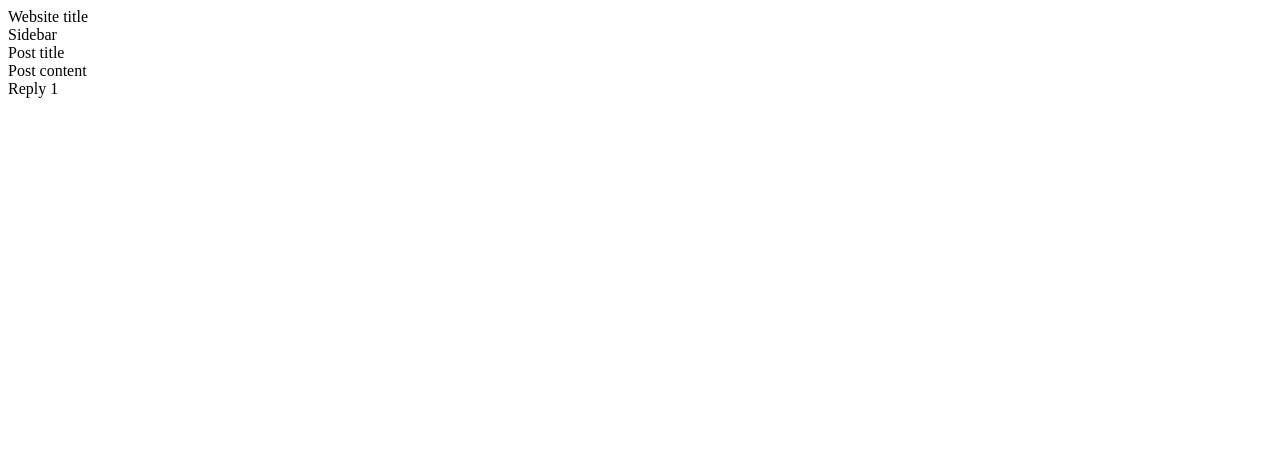
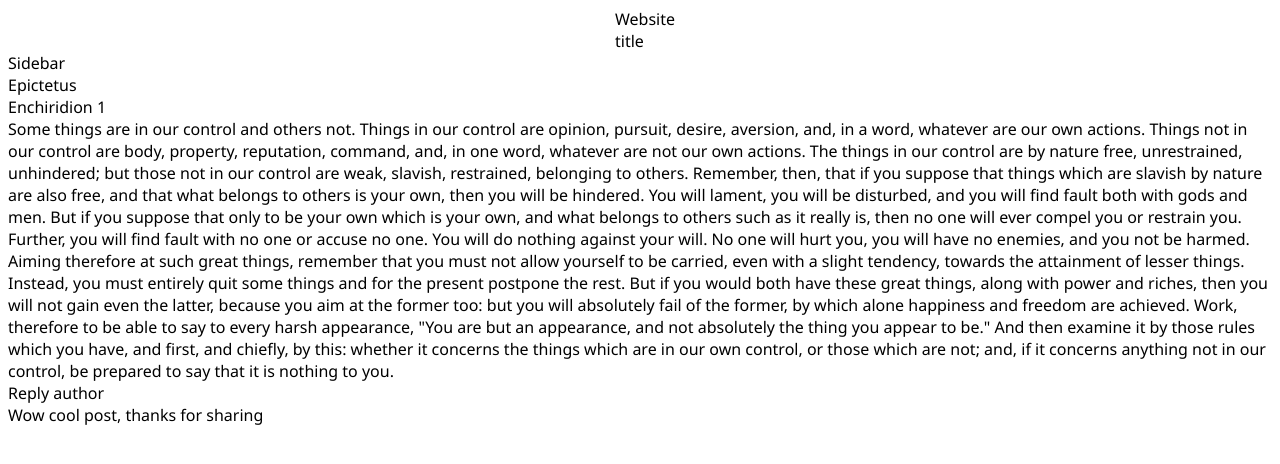
Before and after one commit to jed1337/OnePageMultipleStyles, a plain HTML site: page index.html in a window 1280 px wide. Drawn offline with Linux system fonts and the light colour scheme.

Commit message:
Added placeholder text

```diff
--- a/index.html
+++ b/index.html
@@ -5,17 +5,28 @@
 </head>
 
 <body>
-    <div>
-        <span>Website title</span>
-    </div>
-    <div>Sidebar</div>
+    <header>
+        Website title
+    </header>
+    <div class='sidebar'>Sidebar</div>
     <div>
         <div>
-            <div>Post title</div>
-            <div>Post content</div>
+            <div>Epictetus</div>
+            <div>Enchiridion 1</div>
+            <div>
+                Some things are in our control and others not. Things in our control are opinion, pursuit, desire, aversion, and, in a word, whatever are our own actions. Things not in our control are body, property, reputation, command, and, in one word, whatever are
+                not our own actions. The things in our control are by nature free, unrestrained, unhindered; but those not in our control are weak, slavish, restrained, belonging to others. Remember, then, that if you suppose that things which are slavish
+                by nature are also free, and that what belongs to others is your own, then you will be hindered. You will lament, you will be disturbed, and you will find fault both with gods and men. But if you suppose that only to be your own which
+                is your own, and what belongs to others such as it really is, then no one will ever compel you or restrain you. Further, you will find fault with no one or accuse no one. You will do nothing against your will. No one will hurt you, you
+                will have no enemies, and you not be harmed. Aiming therefore at such great things, remember that you must not allow yourself to be carried, even with a slight tendency, towards the attainment of lesser things. Instead, you must entirely
+                quit some things and for the present postpone the rest. But if you would both have these great things, along with power and riches, then you will not gain even the latter, because you aim at the former too: but you will absolutely fail
+                of the former, by which alone happiness and freedom are achieved. Work, therefore to be able to say to every harsh appearance, "You are but an appearance, and not absolutely the thing you appear to be." And then examine it by those rules
+                which you have, and first, and chiefly, by this: whether it concerns the things which are in our own control, or those which are not; and, if it concerns anything not in our control, be prepared to say that it is nothing to you.
+            </div>
         </div>
-        <div>
-            Reply 1
+        <div class='reply'>
+            <div>Reply author</div>
+            <div>Wow cool post, thanks for sharing</div>
         </div>
     </div>
     <div></div>
--- a/style.css
+++ b/style.css
@@ -0,0 +1,8 @@
+* {
+    font-family: 'Segoe UI', Tahoma, Geneva, Verdana, sans-serif
+}
+
+header {
+    margin: auto;
+    width: 50px;
+}
```
